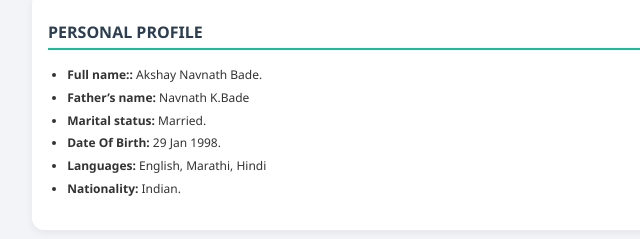
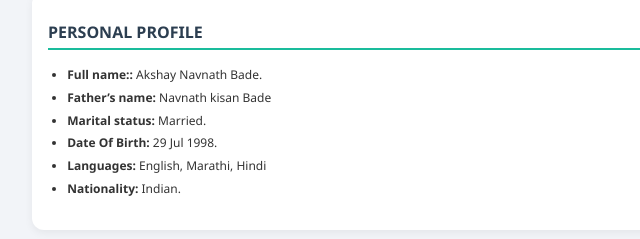
Before and after one commit to akshaybade9/resume, a plain HTML site: page index.html in a window 1280 px wide. Shown: the part 1825-2064 px from the top of the page, 195-835 px from the left. Drawn offline with nearby package versions, Linux system fonts and the light colour scheme.

Commit message:
Update index.html

```diff
--- a/index.html
+++ b/index.html
@@ -230,9 +230,9 @@
       <ul>
         <li><strong>Full name::</strong> Akshay Navnath Bade.</li>
         <li><strong>Father’s name:</strong> Navnath
-          K.Bade</li>
+          kisan Bade</li>
         <li><strong>Marital status:</strong> Married.</li>
-        <li><strong>Date Of Birth:</strong> 29 Jan 1998.</li>
+        <li><strong>Date Of Birth:</strong> 29 Jul 1998.</li>
         <li><strong>Languages:</strong> English, Marathi, Hindi</li>
         <li><strong>Nationality:</strong> Indian.</li>
       </ul>
```
